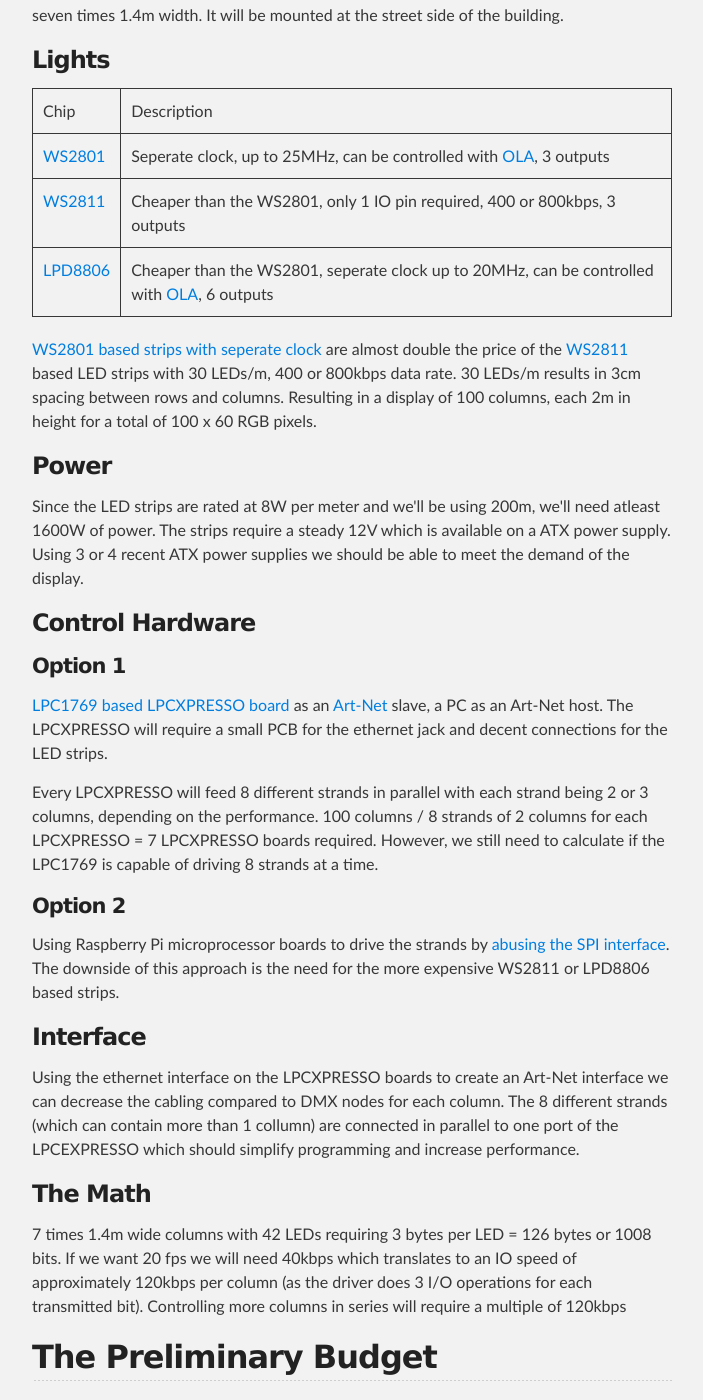
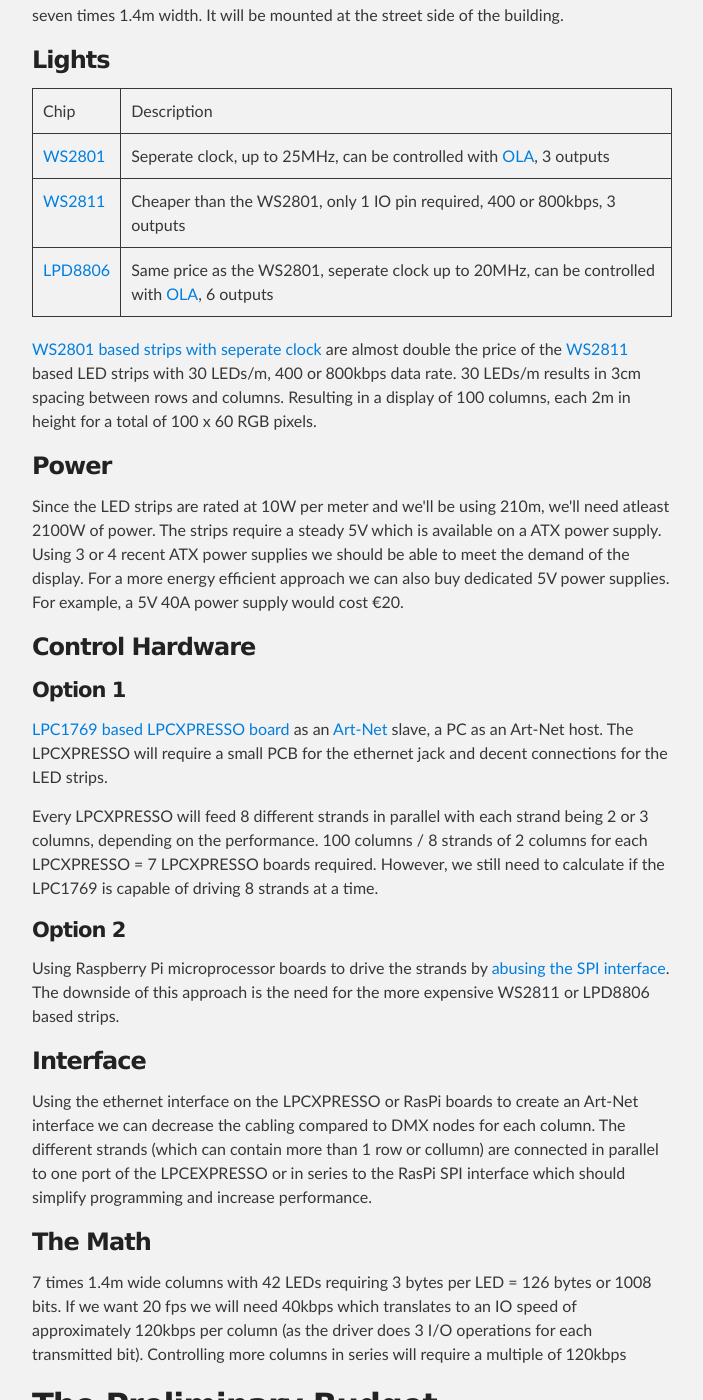
Before and after one commit to area3001/area3001.github.io, a Jekyll site: the page built from projects/video_window/index.html, in a window 1280 px wide and 1400 px high, scrolled down 359 px. Shown: the whole window, without its empty margins (288-991 px from the left). Built offline with Jekyll 4.4.1, drawn with Linux system fonts in a browser that asks for light colours; Markdown is read by kramdown in place of the engine named in the settings; some of the changed text lies outside the part shown.

Commit message:
updated with new numbers.

```diff
--- a/projects/video_window/index.html
+++ b/projects/video_window/index.html
@@ -29,14 +29,19 @@
 </tr>
 <tr>
 <td><a href="http://www.adafruit.com/datasheets/lpd8806%20english.pdf">LPD8806</a></td>
-<td>Cheaper than the WS2801, seperate clock up to 20MHz, can be controlled with <a href="http://opendmx.net/index.php/OLA">OLA</a>, 6 outputs</td>
+<td>Same price as the WS2801, seperate clock up to 20MHz, can be controlled with <a href="http://opendmx.net/index.php/OLA">OLA</a>, 6 outputs</td>
 </tr>
 </table>
 
 <p><a href="http://www.adafruit.com/datasheets/WS2801.pdf">WS2801 based strips with seperate clock</a> are almost double the price of the <a href="http://www.adafruit.com/datasheets/WS2811.pdf">WS2811</a> based LED strips with 30 LEDs/m, 400 or 800kbps data rate. 30 LEDs/m results in 3cm spacing between rows and columns. Resulting in a display of 100 columns, each 2m in height for a total of 100 x 60 RGB pixels.</p>
 
 <h3>Power</h3>
-<p>Since the LED strips are rated at 8W per meter and we'll be using 200m, we'll need atleast 1600W of power. The strips require a steady 12V which is available on a ATX power supply. Using 3 or 4 recent ATX power supplies we should be able to meet the demand of the display.</p>
+<p>Since the LED strips are rated at 10W per meter and we'll be using 210m, we'll need atleast 2100W of power.
+The strips require a steady 5V which is available on a ATX power supply.
+Using 3 or 4 recent ATX power supplies we should be able to meet the demand of the display.
+For a more energy efficient approach we can also buy dedicated 5V power supplies.
+For example, a 5V 40A power supply would cost &euro;20.
+</p>
 
 <h3>Control Hardware</h3>
 <h4>Option 1</h4>
@@ -48,12 +53,14 @@
 
 
 <h3>Interface</h3>
-<p>Using the ethernet interface on the LPCXPRESSO boards to create an Art-Net interface we can decrease the cabling compared to DMX nodes for each column. The 8 different strands (which can contain more than 1 collumn) are connected in parallel to one port of the LPCEXPRESSO which should simplify programming and increase performance.</p>
+<p>Using the ethernet interface on the LPCXPRESSO or RasPi boards to create an Art-Net interface we can decrease the cabling compared to DMX nodes for each column.
+The different strands (which can contain more than 1 row or collumn) are connected in parallel to one port of the LPCEXPRESSO or in series to the RasPi SPI interface which should simplify programming and increase performance.</p>
 
 
 <h3>The Math</h3>
 <p>7 times 1.4m wide columns with 42 LEDs requiring 3 bytes per LED = 126 bytes or 1008 bits.
-If we want 20 fps we will need 40kbps which translates to an IO speed of approximately 120kbps per column (as the driver does 3 I/O operations for each transmitted bit). Controlling more columns in series will require a multiple of 120kbps</p>
+If we want 20 fps we will need 40kbps which translates to an IO speed of approximately 120kbps per column (as the driver does 3 I/O operations for each transmitted bit). Controlling more columns in series will require a multiple of 120kbps
+</p>
 
 <h2>The Preliminary Budget </h2>
 <table border="1">
@@ -62,11 +69,16 @@
 <td><b>Description</b></td>
 </tr>
 <tr>
-<td>&euro;1000</td>
+<td>&euro;1250</td>
 <td>50 x 5m WS28<b>1</b>1 based LED strip</td>
 </tr>
+</tr>
 <tr>
-<td>&euro;2000</td>
+<td>&euro;2500</td>
+<td>50 x 5m LPD8806 based LED strip</td>
+</tr>
+<tr>
+<td>&euro;2500</td>
 <td>50 x 5m WS28<b>0</b>1 based LED strip</td>
 </tr>
 <tr>
```
